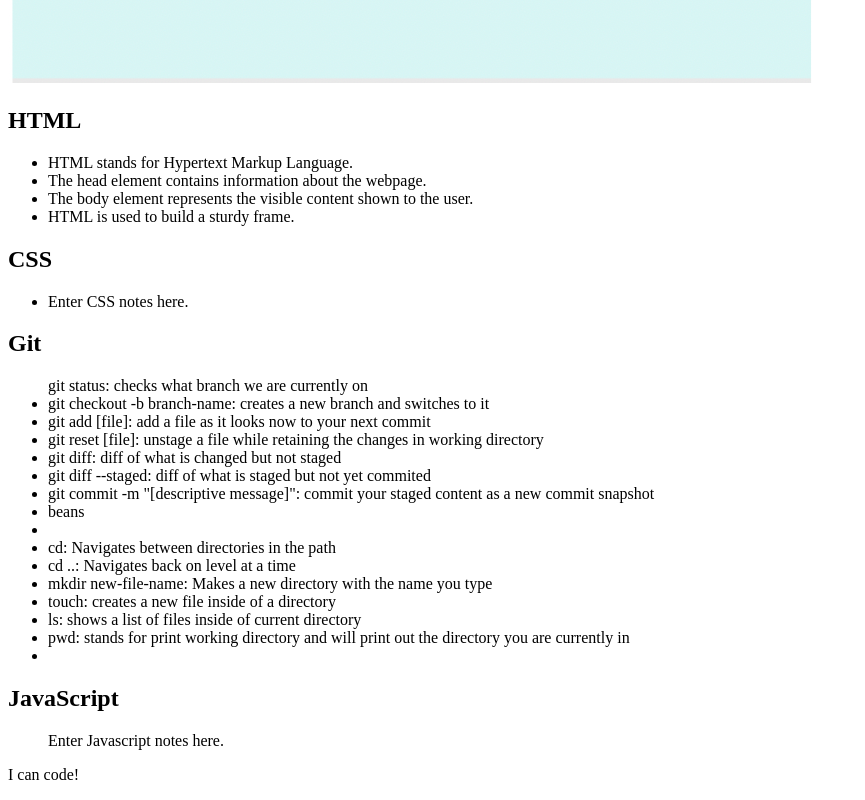
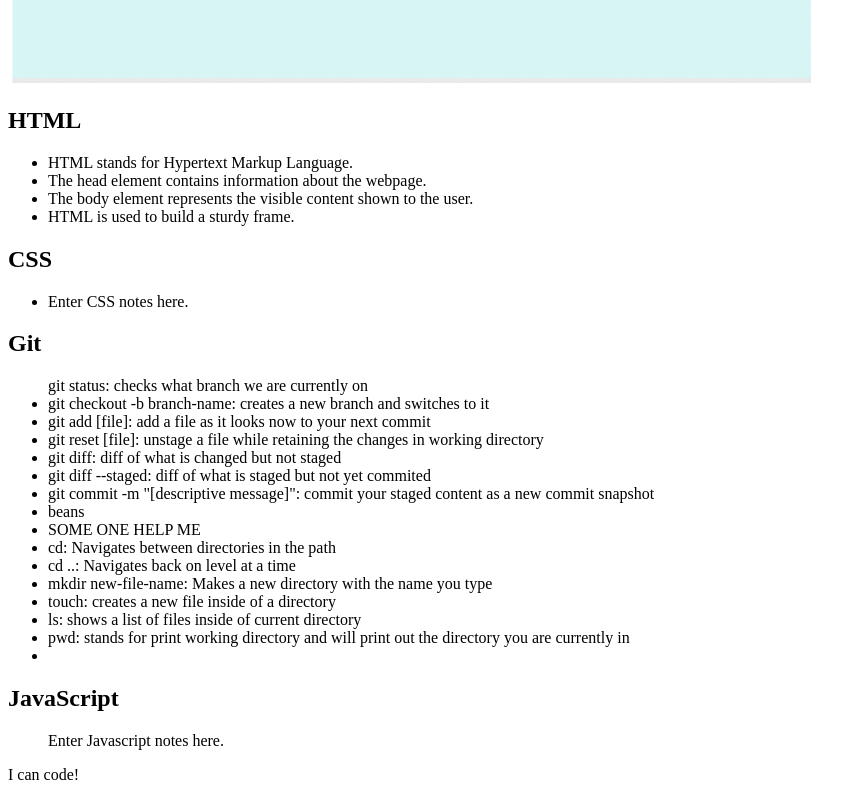
Before and after one commit to D-Wargle/prework-study-guide, a plain HTML site: page prework-study-guide/index.html in a window 1280 px wide. Shown: the part 773-1573 px from the top of the page, without its empty margins (0-865 px from the left). Drawn offline with Linux system fonts and the light colour scheme.

Commit message:
finished code in HTML section

```diff
--- a/prework-study-guide/index.html
+++ b/prework-study-guide/index.html
@@ -38,7 +38,7 @@
       <li>git diff --staged: diff of what is staged but not yet commited</li>
       <li>git commit -m "[descriptive message]": commit your staged content as a new commit snapshot</li>
       <li>beans</li>
-      <li></li>
+      <li>SOME ONE HELP ME</li>
       <li>cd: Navigates between directories in the path</li>
       <li>cd ..: Navigates back on level at a time</li>
       <li>mkdir new-file-name: Makes a new directory with the name you type</li>
```
